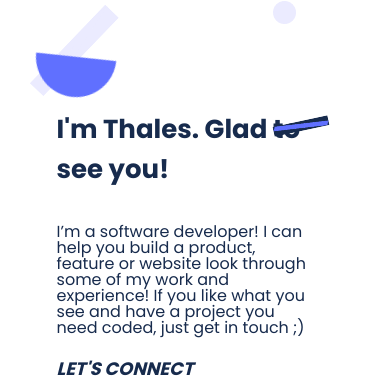
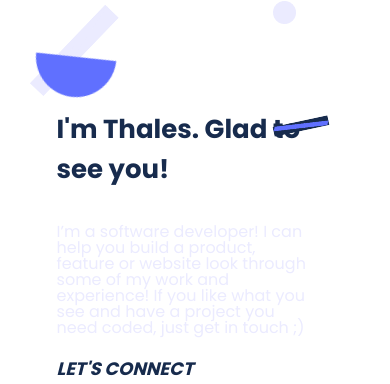
Before and after one commit to TrellixVulnTeam/Thales_KVCZ, a website: page index.html in a window 390 px wide. Shown: the part 114-498 px from the top of the page. Drawn offline with Linux system fonts and the light colour scheme.

Commit message:
Fix design color on mobile page

```diff
--- a/css/mobile.css
+++ b/css/mobile.css
@@ -495,7 +495,7 @@ header nav i {
     margin-left: 10%;
     line-height: 16px;
     text-align: left;
-    color: #172B4D;
+    color: #EBEBFF;
   }
 
 
```
